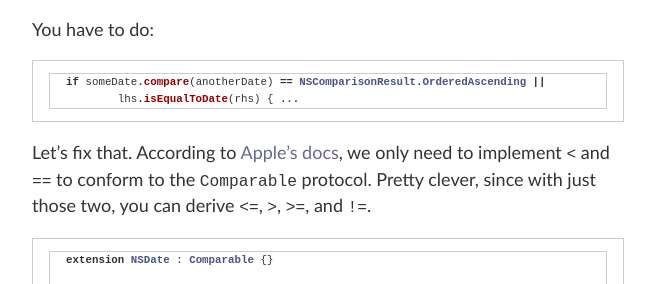
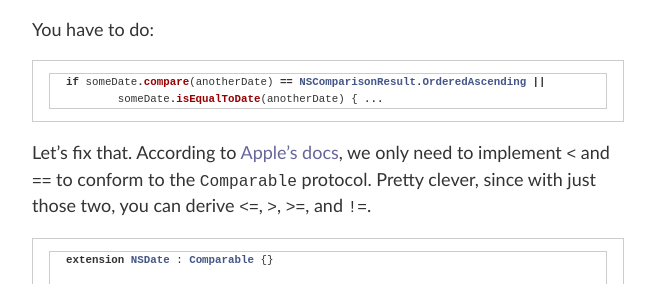
Before and after one commit to bgreenlee/bgreenlee.github.io, a Jekyll site: the page built from _posts/2014-11-04-fun-with-swift-extensions.md, in a window 1280 px wide and 900 px high, scrolled down 1648 px. Shown: the part 167-451 px from the top of the window, without its empty margins (448-1103 px from the left). Built offline with Jekyll 4.4.1, drawn with Linux system fonts in a browser that asks for light colours; Markdown is read by kramdown in place of the engine named in the settings; comment, search, counter and statistics services are not loaded.

Commit message:
Copypasta

````diff
--- a/_posts/2014-11-04-fun-with-swift-extensions.md
+++ b/_posts/2014-11-04-fun-with-swift-extensions.md
@@ -73,7 +73,7 @@
 
 ```swift
 if someDate.compare(anotherDate) == NSComparisonResult.OrderedAscending ||
-        lhs.isEqualToDate(rhs) { ...
+        someDate.isEqualToDate(anotherDate) { ...
 ```
 
 Let's fix that. According to [Apple's docs](https://developer.apple.com/library/ios/documentation/General/Reference/SwiftStandardLibraryReference/Comparable.html#//apple_ref/doc/uid/TP40014608-CH16-SW1), we only need to implement `<` and `==` to conform to the `Comparable` protocol. Pretty clever, since with just those two, you can derive `<=`, `>`, `>=`, and `!=`.
````
